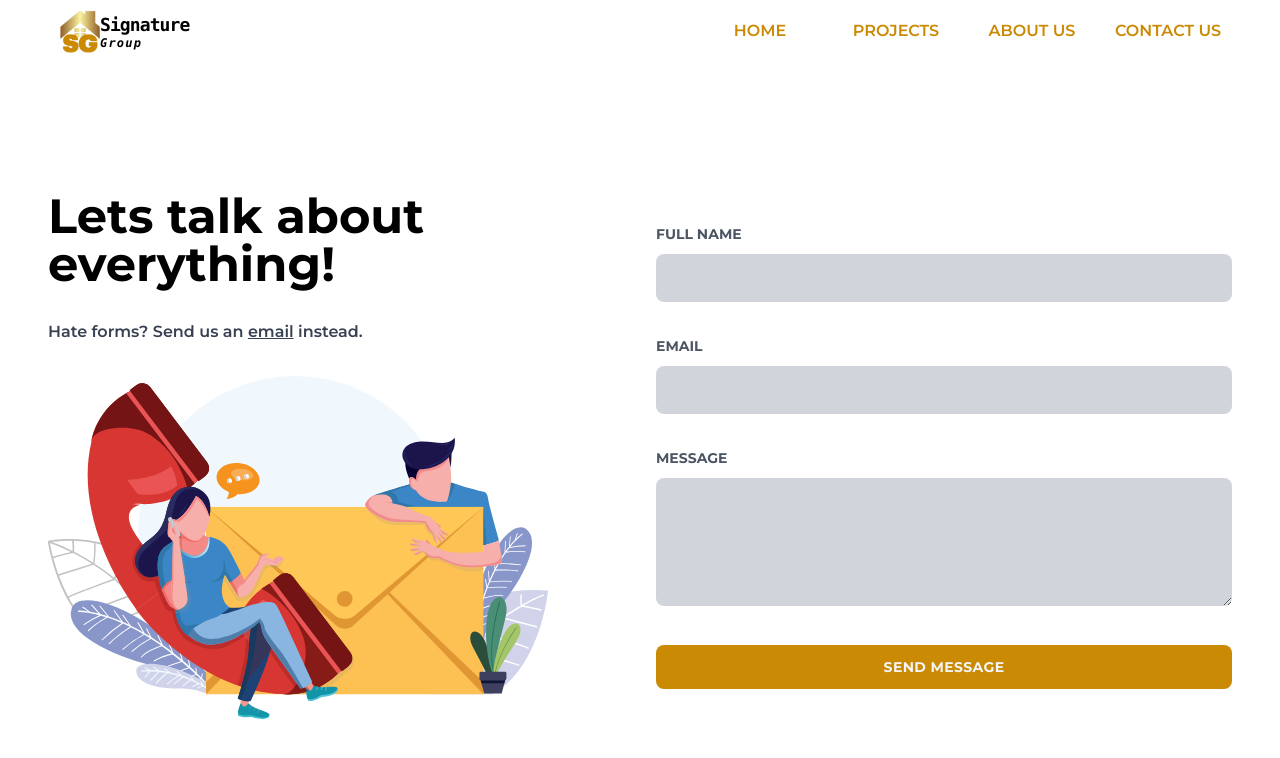
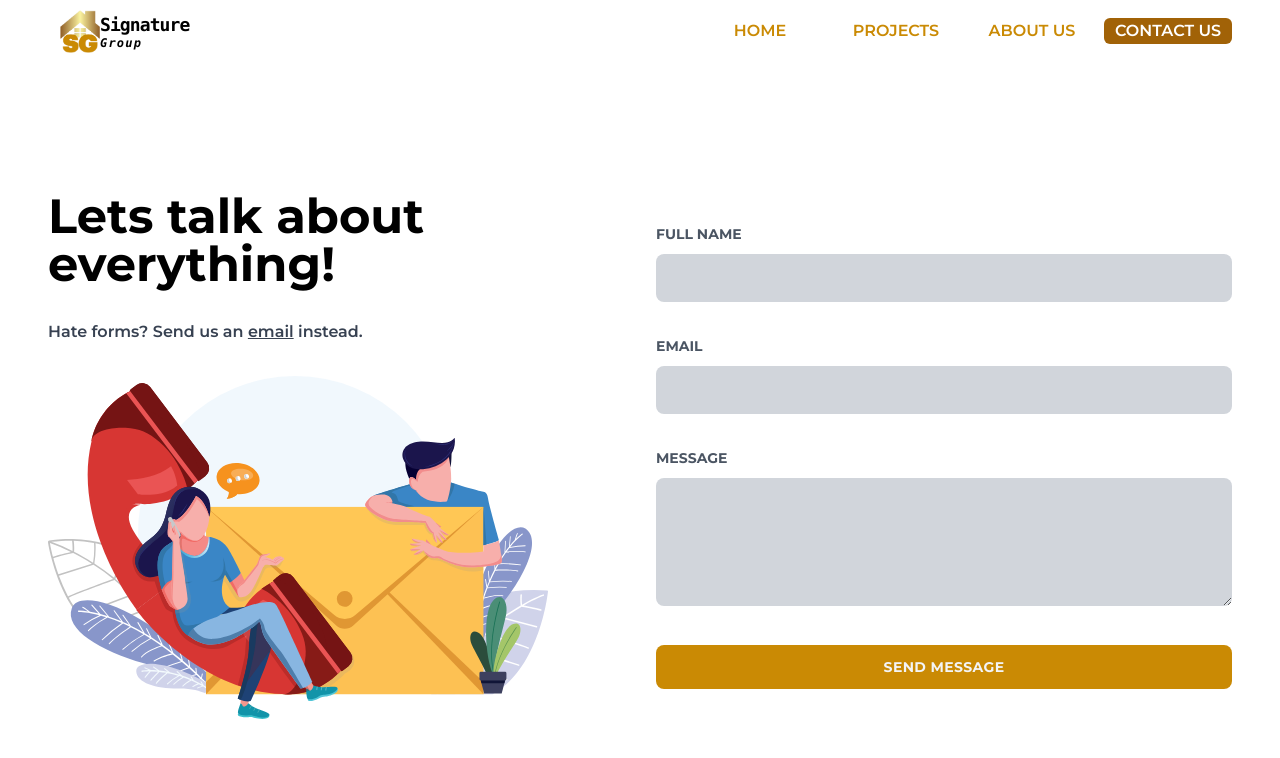
Before and after one commit to devathecode/next-sg-signature-group, a Next.js app: page /home/contact in a window 1280 px wide. Shown: the top 758 px of the page. Built offline with nearby package versions, Linux system fonts and the light colour scheme.

Commit message:
Fixed active link highlighting issue" "

```diff
--- a/app/core/components/Header/Header.tsx
+++ b/app/core/components/Header/Header.tsx
@@ -6,6 +6,7 @@ import {usePathname} from "next/navigation";
 
 const Header = (props: any) => {
     const router = usePathname();
+    console.log('router', router)
     const commonSpanClass = 'block absolute h-0.5 w-full bg-white transition-all duration-700 ease-in-out';
     const [navbar, setNavbar] = useState(false);
     const [open, setOpen] = useState(false);
@@ -13,7 +14,7 @@ const Header = (props: any) => {
         {
             id: 1,
             title: 'Home',
-            url: '/home'
+            url: 'home'
         },
         {
             id: 2,
@@ -99,7 +100,7 @@ const Header = (props: any) => {
                     <ul className="flex justify-between space-x-2">
                         {menuOptions.map((data) => {
                             return <Link href={data.url} key={data.id}
-                                            className={`${data.url === router.toString() ? 'text-white bg-yellow-700' : 'text-yellow-600'} hover:text-white hover:bg-yellow-700 w-24 md:w-32 text-center transition-all ease-in-out duration-700 rounded-md py-px font-semibold uppercase text-xs md:text-base`}>{data.title}</Link>
+                                            className={`${'/' + data.url === router.toString() ? 'text-white bg-yellow-700' : 'text-yellow-600'} hover:text-white hover:bg-yellow-700 w-24 md:w-32 text-center transition-all ease-in-out duration-700 rounded-md py-px font-semibold uppercase text-xs md:text-base`}>{data.title}</Link>
                         })}
                     </ul>
                 </div>
```
